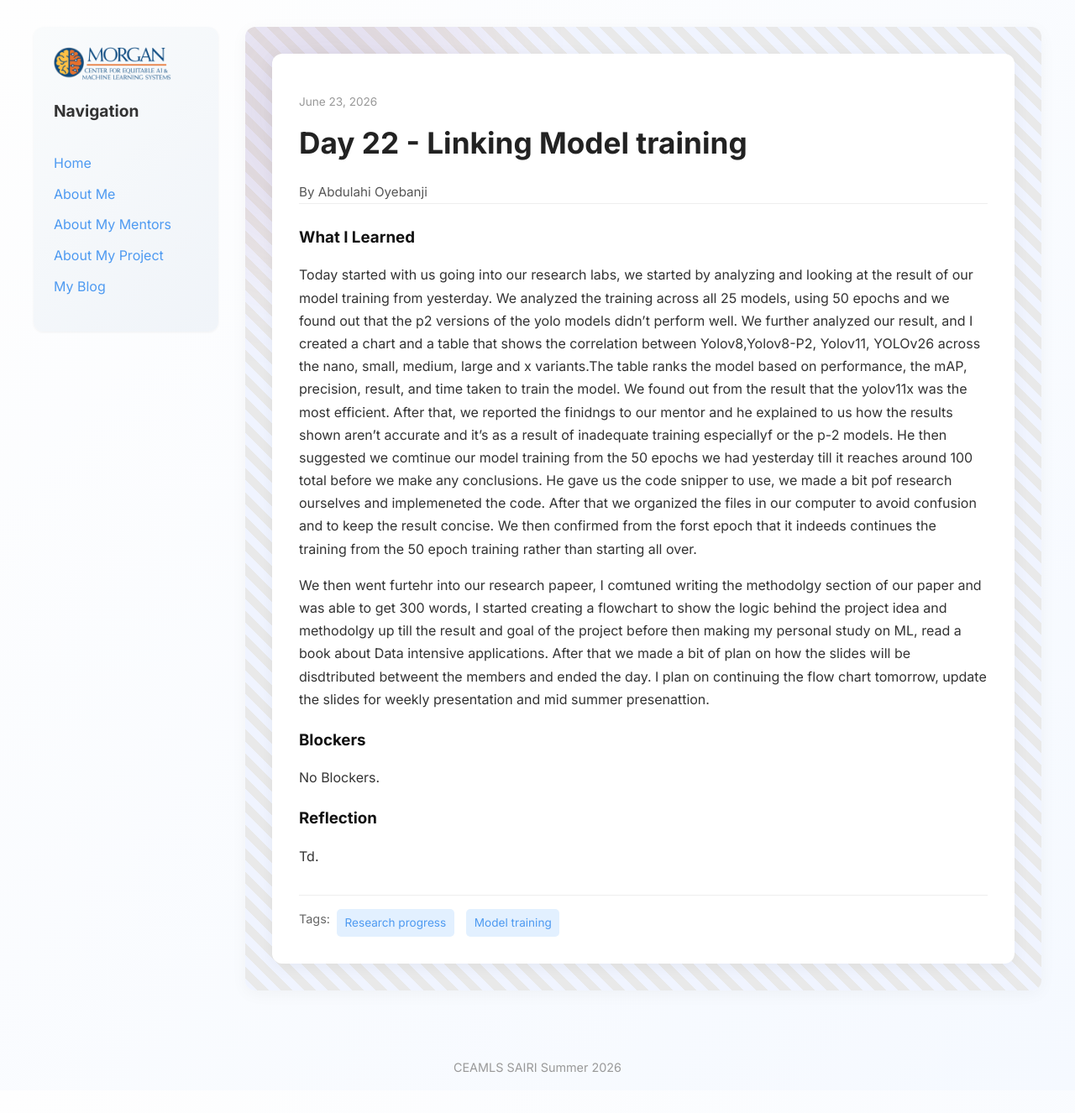
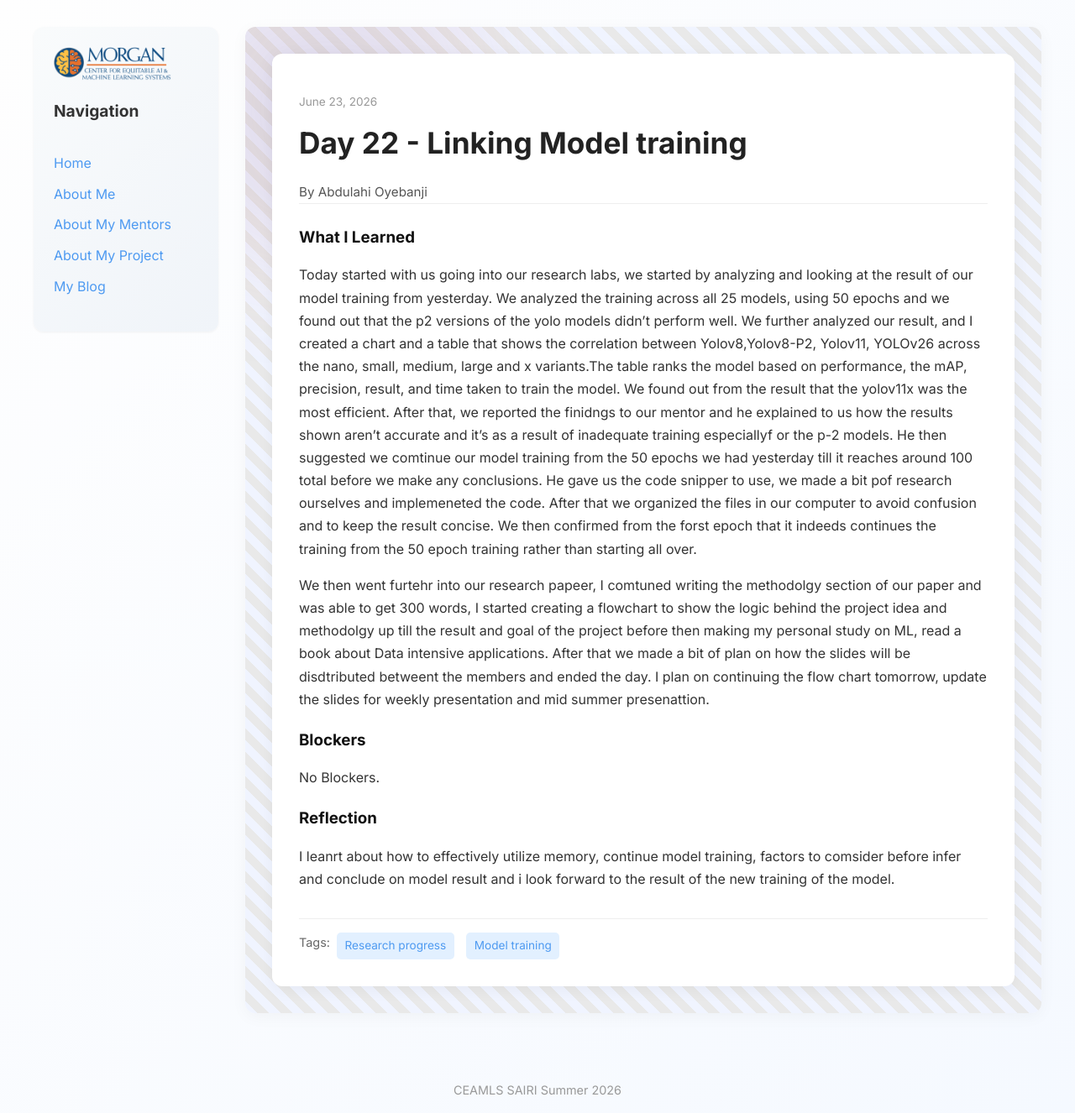
Before and after one commit to abdulahi-banji/abdulahi-banjiceamls26.github.io, a Jekyll site: the page built from _posts/2026-06-23-day-21.md, in a window 1280 px wide. Shown: the whole page at 84% size. Built offline with Jekyll 4.4.1, drawn with Linux system fonts in a browser that asks for light colours; before the commit the page ends 1299 px from its top, so only the background shows below that.

Commit message:
final draft day 23

```diff
--- a/_posts/2026-06-23-day-21.md
+++ b/_posts/2026-06-23-day-21.md
@@ -16,5 +16,5 @@ blockers: |
   No Blockers.
 
 reflection: |
-  Td.
+  I leanrt about how to effectively utilize memory, continue model training, factors to comsider before infer and conclude on model result and i look forward to the result of the new training of the model.
 ---
```
